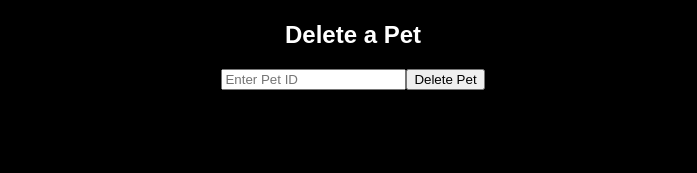
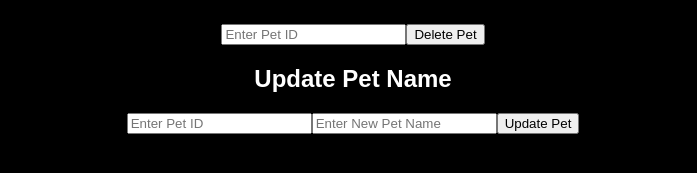
Before and after one commit to YuxuanChen7/Final-web, a React (Create React App) app in the folder front/: page /addpet in a window 1280 px wide. Shown: the part 521-694 px from the top of the page, without its empty margins (287-984 px from the left). Built offline with nearby package versions, Linux system fonts and the light colour scheme; no server answers.

Commit message:
the update operation is implemented

```diff
--- a/front/src/components/AddPet/AddPet.js
+++ b/front/src/components/AddPet/AddPet.js
@@ -8,6 +8,8 @@ const AddPet = () => {
   const [attributeValue, setAttributeValue] = useState("");
   const [pets, setPets] = useState([]);
   const [deletePetId, setDeletePetId] = useState("");
+  const [updatePetId, setUpdatePetId] = useState("");
+  const [newPetName, setNewPetName] = useState("");
 
   const handleNameChange = (e) => setPetName(e.target.value);
   const handleTypeChange = (e) => setAttributeType(e.target.value);
@@ -83,6 +85,27 @@ const AddPet = () => {
     }
   };
 
+  const handleUpdateSubmit = async (e) => {
+    e.preventDefault();
+
+    if (!updatePetId || !newPetName) {
+      alert("Please enter both the Pet ID and the new name.");
+      return;
+    }
+
+    try {
+      await axios.put(`http://localhost:5000/pets/${updatePetId}`, {
+        name: newPetName,
+      });
+      setUpdatePetId("");
+      setNewPetName("");
+      fetchPets();
+    } catch (error) {
+      console.error("Error occurred while updating the pet:", error);
+      alert("An error occurred while updating the pet.");
+    }
+  };
+
   useEffect(() => {
     fetchPets();
   }, []);
@@ -148,6 +171,26 @@ const AddPet = () => {
           <button type="submit">Delete Pet</button>
         </form>
       </div>
+      <div className="update-pet-form">
+        <h2>Update Pet Name</h2>
+        <form onSubmit={handleUpdateSubmit}>
+          <input
+            type="text"
+            value={updatePetId}
+            onChange={(e) => setUpdatePetId(e.target.value)}
+            placeholder="Enter Pet ID"
+            required
+          />
+          <input
+            type="text"
+            value={newPetName}
+            onChange={(e) => setNewPetName(e.target.value)}
+            placeholder="Enter New Pet Name"
+            required
+          />
+          <button type="submit">Update Pet</button>
+        </form>
+      </div>
     </div>
   );
 };
```
